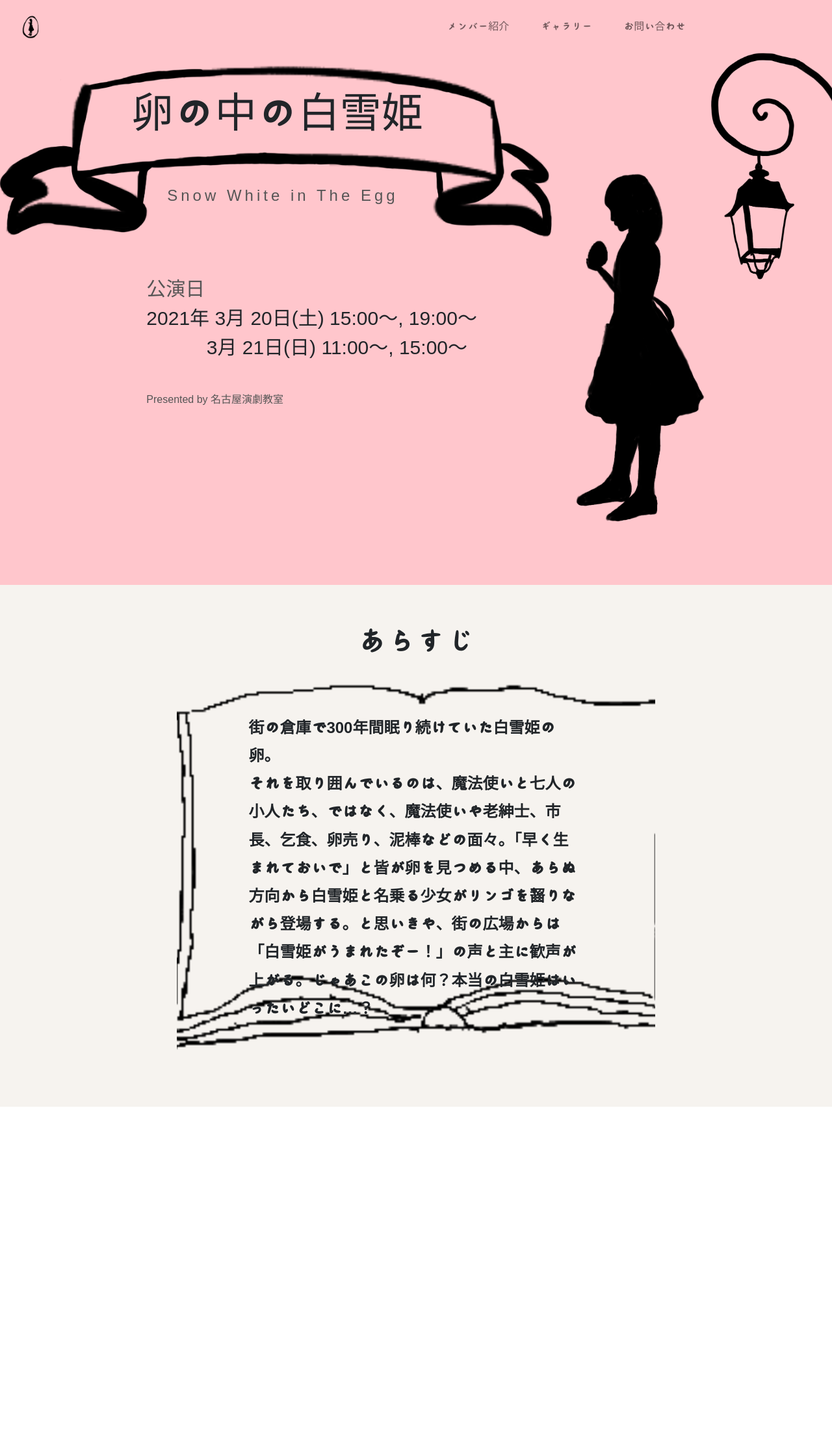
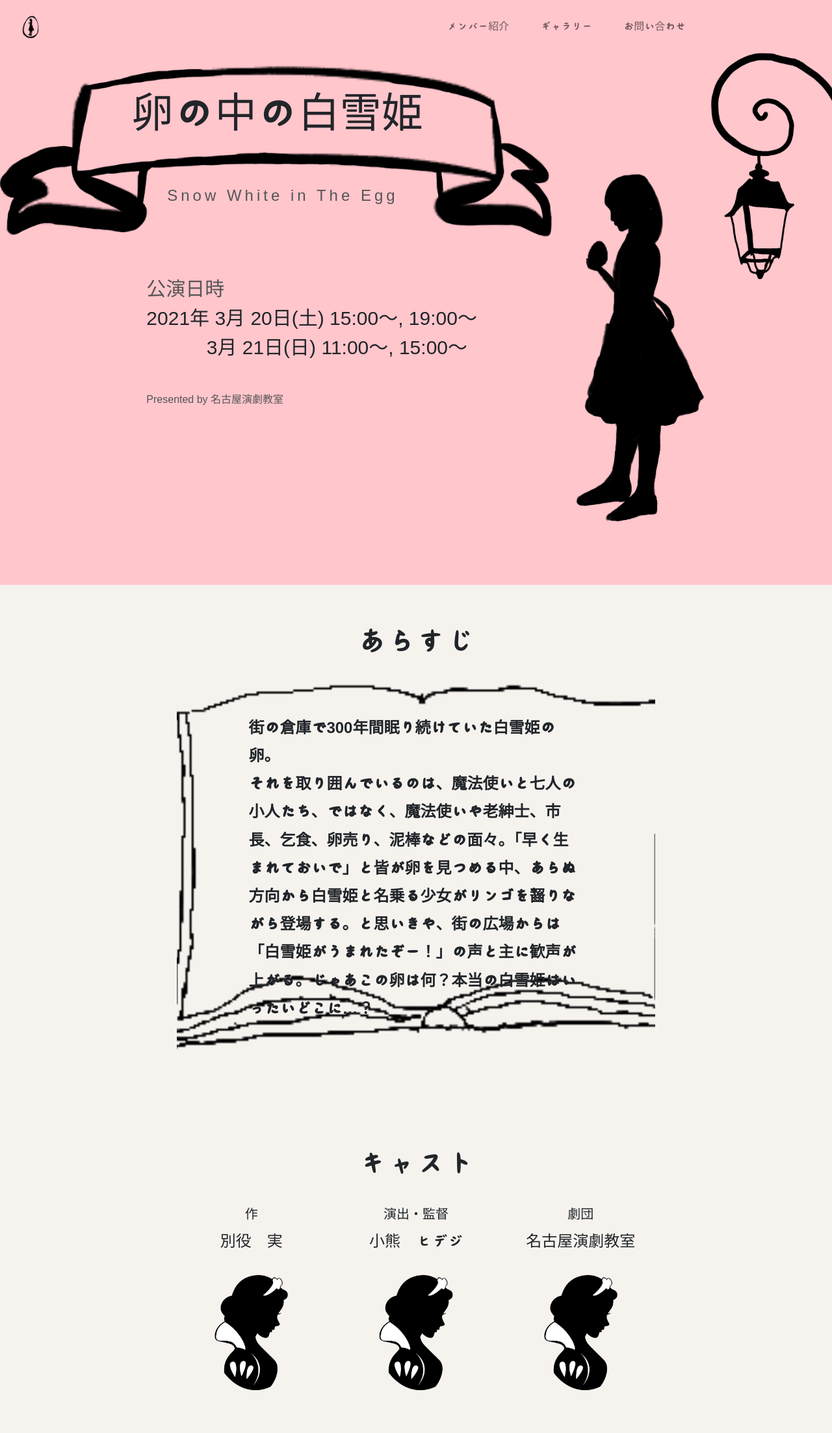
Before and after one commit to seiichiroito/snow-white, a Jekyll site: the page built from index.html, in a window 1280 px wide. Shown: the whole page at 65% size. Built offline with Jekyll 4.4.1, drawn with Linux system fonts in a browser that asks for light colours; some web fonts are replaced; before the commit the page ends 1703 px from its top, so only the background shows below that.

Commit message:
Finish cast of pc ver

```diff
--- /dev/null
+++ b/_includes/cast.html
@@ -0,0 +1,54 @@
+<div class="cast">
+  <div class="container">
+    <div class="row justify-content-md-center">
+      <div class="col-8">
+        <div class="cast__header">
+          <h1>キャスト</h1>
+        </div>
+        <div class="cast__main">
+          <div class="row">
+            <div class="col-md-4">
+              <div class="card">
+                <div class="card-body">
+                  <h5 class="card-title">作</h5>
+                  <p class="card-text">別役　実</p>
+                </div>
+                <img
+                  src="/assets/images/queen.png"
+                  class="card-img-bottom cast__main--image"
+                  alt="..."
+                />
+              </div>
+            </div>
+            <div class="col-md-4">
+              <div class="card">
+                <div class="card-body">
+                  <h5 class="card-title">演出・監督</h5>
+                  <p class="card-text">小熊　ヒデジ</p>
+                </div>
+                <img
+                  src="/assets/images/queen.png"
+                  class="card-img-bottom cast__main--image"
+                  alt="..."
+                />
+              </div>
+            </div>
+            <div class="col-md-4">
+              <div class="card">
+                <div class="card-body">
+                  <h5 class="card-title">劇団</h5>
+                  <p class="card-text">名古屋演劇教室</p>
+                </div>
+                <img
+                  src="/assets/images/queen.png"
+                  class="card-img-bottom cast__main--image"
+                  alt="..."
+                />
+              </div>
+            </div>
+          </div>
+        </div>
+      </div>
+    </div>
+  </div>
+</div>
--- a/_includes/hero.html
+++ b/_includes/hero.html
@@ -10,7 +10,7 @@
                     <div class="col-3"></div>
                     <div class="col-9">
                         <div class="hero__main">
-                            <p class="hero__main--title">公演日</p>
+                            <p class="hero__main--title">公演日時</p>
                             <p>2021年 3月 20日(土) 15:00〜, 19:00〜</p>
                             <p class="hero__main--align">       3月 21日(日) 11:00〜, 15:00〜</p>
                         </div>
--- a/_sass/style.scss
+++ b/_sass/style.scss
@@ -104,7 +104,7 @@ body {
     font-size: 45px;
   }
   &__main {
-      margin-top: 30px;
+    margin-top: 30px;
     background-image: url("/assets/images/book.png");
     background-position: center;
     background-size: cover;
@@ -115,3 +115,32 @@ body {
     font-weight: 700;
   }
 }
+
+//* CAST
+.cast {
+    background-color: #f6f3ef;
+    padding: 5% 0;
+    &__header {
+        text-align: center;
+        font-size: 45px;
+    }
+    &__main {
+        text-align: center;
+        margin-top: 30px;
+        .card {
+            background-color: inherit;
+            border: none;
+        }
+        .card-title {
+            font-size: 20px;
+        }
+        .card-text {
+            margin-top: 20px;
+            font-size: 24px;
+        }
+        &--image {
+            margin: 20px auto 0;
+            width: 80%;
+        }
+    }
+}
--- a/index.html
+++ b/index.html
@@ -4,5 +4,12 @@ layout: default
 
 <!-- HEADER -->
 {% include header.html %}
+
+<!-- HERO -->
 {% include hero.html %}
+
+<!-- SUMMARY -->
 {% include summary.html %}
+
+<!-- CAST -->
+{% include cast.html %}
```
